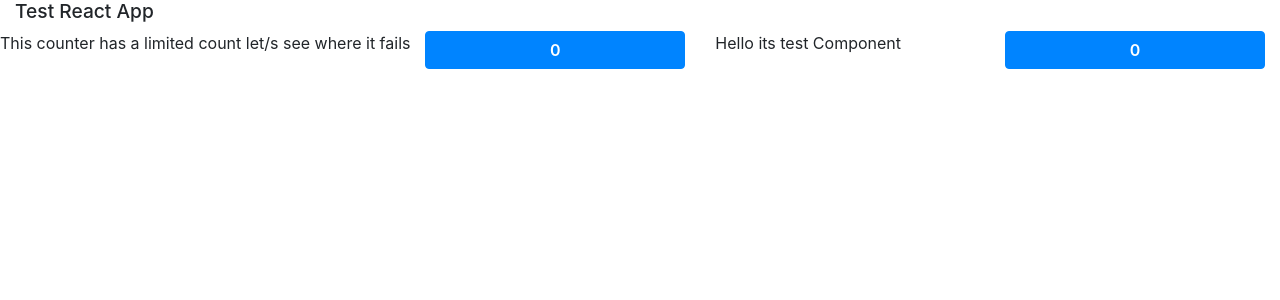
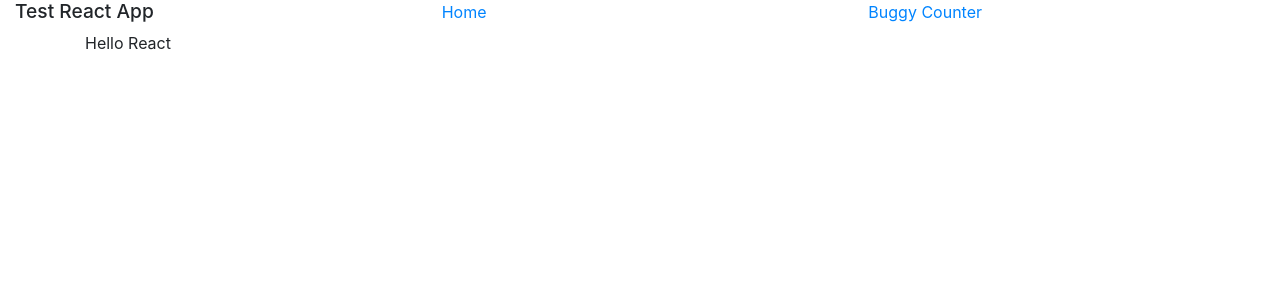
Before and after one commit to VikashSharma01/test-react-app, a React (Create React App) app: page / in a window 1280 px wide. Shown: the top 300 px of the page. Built offline with nearby package versions, Linux system fonts and the light colour scheme.

Commit message:
Added Routerto this project

```diff
--- a/package.json
+++ b/package.json
@@ -10,6 +10,7 @@
     "react": "^16.10.1",
     "react-bootstrap": "^1.0.0-beta.12",
     "react-dom": "^16.10.1",
+    "react-router-dom": "^5.1.2",
     "react-scripts": "3.1.2"
   },
   "scripts": {
--- a/src/app/App.jsx
+++ b/src/app/App.jsx
@@ -1,31 +1,50 @@
 import React from 'react';
 import 'bootstrap/dist/css/bootstrap.min.css';
 import './styles/theme.scss';
-import { Container, Row, Col } from 'react-bootstrap';
+import {
+  BrowserRouter as Router, Link, Switch, Route,
+} from 'react-router-dom';
+import {
+  Container, Row, Col,
+} from 'react-bootstrap';
 import ErrorHandler from './components/ErrorHandler';
 import BuggyCounter from './components/BuggyCounter';
+import TestReact from './components/TestReact';
 import './App.scss';
 
 function App() {
   return (
     <Container fluid className="App">
+      <Router>
         <Row>
           <Col>
             <h4>Test React App</h4>
           </Col>
+          <Col>
+            <Link to="/">Home</Link>
+          </Col>
+          <Col>
+            <Link to="/counter">Buggy Counter</Link>
+          </Col>
         </Row>
+
         <Row>
+          <Switch>
+            <Route path="/counter">
               <ErrorHandler>
-          <p>This counter has a limited count let/s see where it fails</p>
-          <Col>
-            <BuggyCounter />
-          </Col>
-          <Col>Hello its test Component</Col>
-          <Col>
+                <Col sm="auto">It is a buggy counter</Col>
+                <Col sm="auto">
                   <BuggyCounter />
                 </Col>
               </ErrorHandler>
+            </Route>
+            <Route path="/">
+              <TestReact />
+            </Route>
+          </Switch>
         </Row>
+
+      </Router>
     </Container>
   );
 }
--- a/src/app/components/BuggyCounter.jsx
+++ b/src/app/components/BuggyCounter.jsx
@@ -19,7 +19,7 @@ class BuggyCounter extends Component {
     if (counter === 5) {
       throw new Error('I crashed');
     }
-    return <Button block onClick={this.handleClick}>{counter}</Button>;
+    return <Button onClick={this.handleClick}>{counter}</Button>;
   }
 }
 
--- /dev/null
+++ b/src/app/components/TestReact.jsx
@@ -0,0 +1,25 @@
+import React, { Component } from 'react';
+import { Container, Col, Row } from 'react-bootstrap';
+
+class TestReact extends Component {
+  constructor(props) {
+    super(props);
+    this.state = { };
+  }
+
+  render() {
+    return (
+      <>
+        <Container>
+          <Row>
+            <Col>
+              Hello React
+            </Col>
+          </Row>
+        </Container>
+      </>
+    );
+  }
+}
+
+export default TestReact;
```
Also changed, not shown: 1 other file (tests, documents, lock files or other folders). Lines whose indentation alone changed are shown as unchanged.
